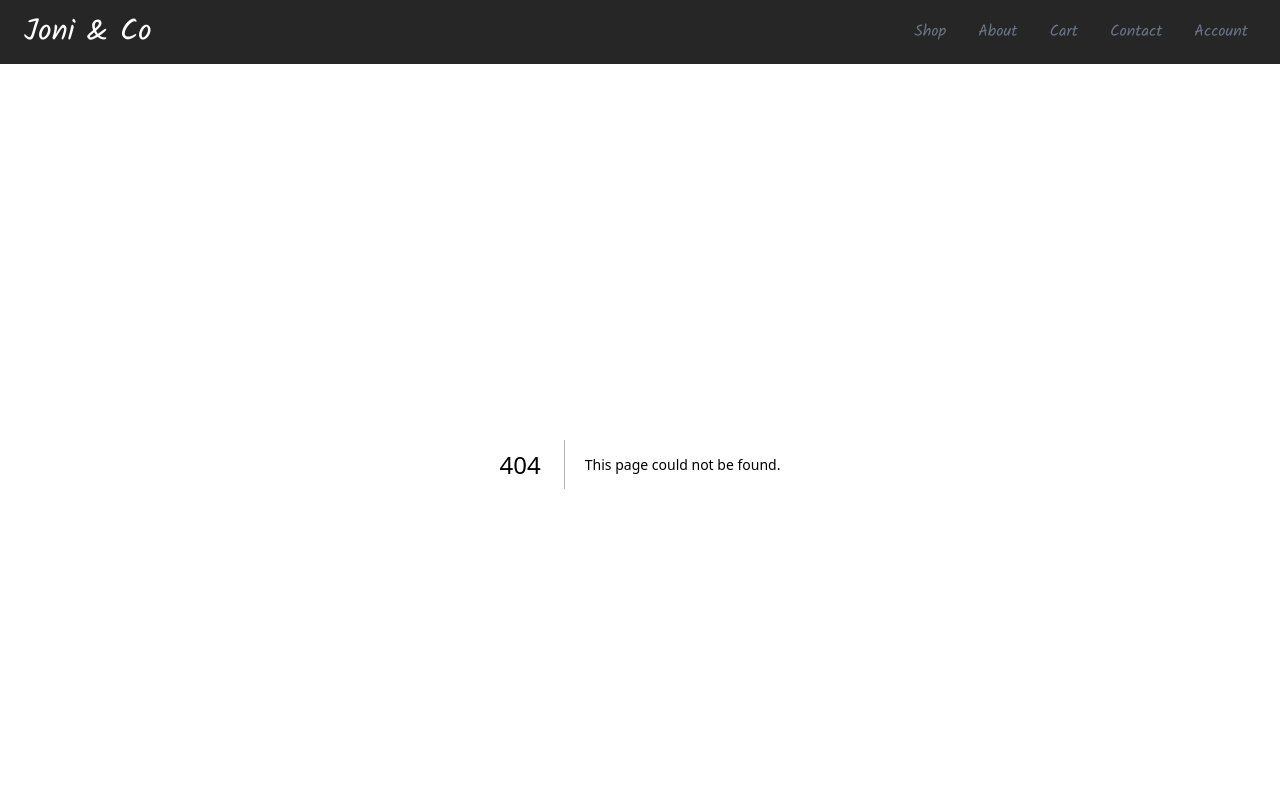
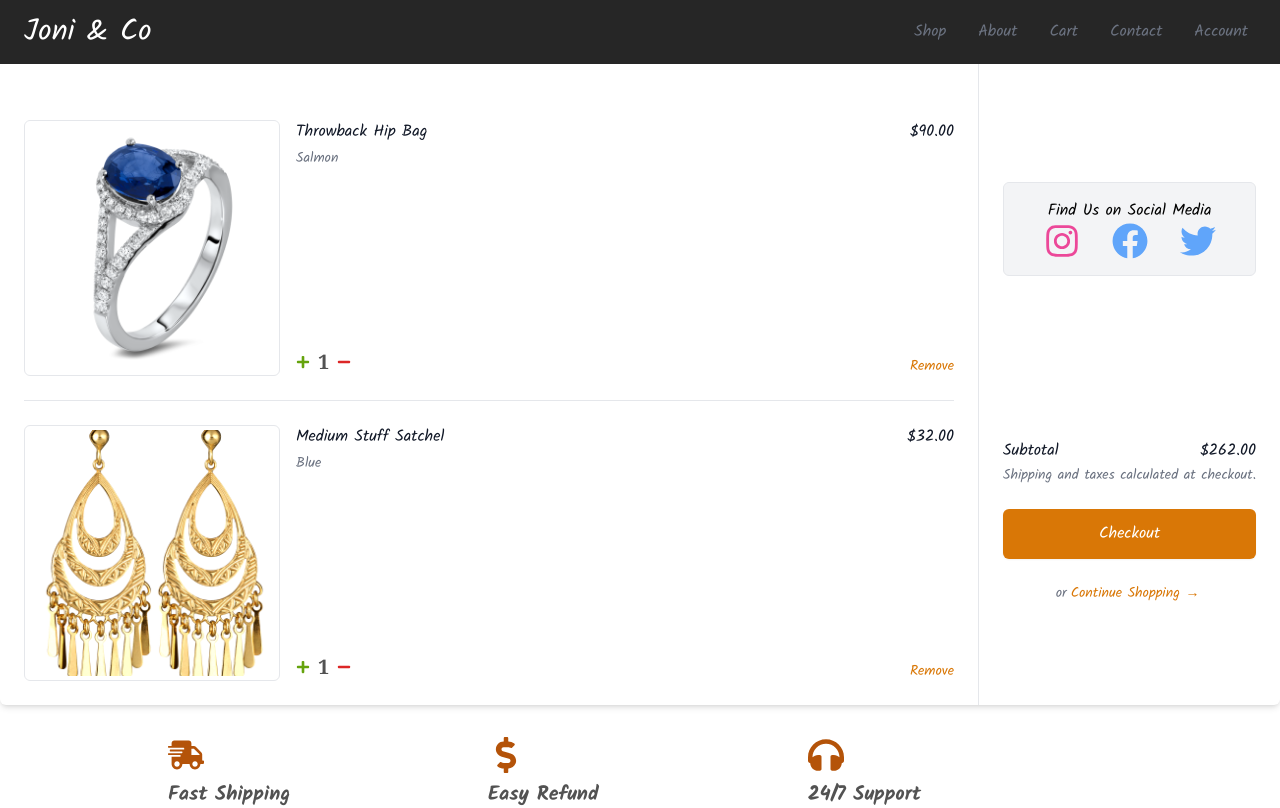
Before and after one commit to salahbm/ecommerse-jewelry, a Next.js app: page /pages/cart in a window 1280 px wide. Before the commit this address had no page. Shown: the top 808 px of the page. Built offline with nearby package versions, Linux system fonts and the light colour scheme.

Commit message:
cart page

```diff
--- a/app/pages/about/page.tsx
+++ b/app/pages/about/page.tsx
@@ -1,59 +1,104 @@
-import Head from "next/head";
-import Link from "next/link";
+import { BiAlarm, BiFile } from "react-icons/bi";
+import { FaPeopleCarry, FaPersonBooth } from "react-icons/fa";
 
-const AboutPage = () => {
+// Other imports...
+
+const AboutUs = () => {
   return (
-    <div className="bg-gray-100 min-h-screen">
-      <Head>
-        <title>About Us - Your Jewelry Store</title>
-        {/* Add any additional meta tags, styles, or scripts here */}
-      </Head>
+    <section className="py-10 min-h-screen lg:py-20 bg-stone-100 font-poppins dark:bg-gray-800">
+      <div className="max-w-6xl py-4 mx-auto lg:py-6 md:px-6">
+        <div className="flex flex-wrap">
+          {/* Left Content */}
+          <div className="w-full px-4 mb-10 lg:w-1/2 lg:mb-0">
+            <div className="lg:max-w-md">
+              <div className="px-4 pl-4 mb-6 border-l-4 border-yellow-500">
+                <span className="text-sm text-gray-600 uppercase dark:text-gray-400">
+                  Discover Our
+                </span>
+                <h1 className="mt-2 text-3xl font-black text-gray-700 md:text-5xl dark:text-gray-300">
+                  Joni & Co Shop
+                </h1>
+              </div>
+              <p className="px-4 mb-10 text-base leading-7 text-gray-500 dark:text-gray-400">
+                Explore our exquisite collection of jewelry crafted with
+                precision and passion. Find the perfect piece that suits your
+                style.
+              </p>
+              {/* Features */}
+              <div className="flex flex-wrap items-center">
+                {/* Feature 1 */}
+                <div className="w-full px-4 mb-6 sm:w-1/2 md:w-1/2 lg:mb-6">
+                  <div className="p-6 bg-white dark:bg-gray-900">
+                    <span className="text-yellow-500 dark:text-yellow-400">
+                      <BiFile />
+                    </span>
+                    <p className="mt-4 mb-2 text-3xl font-bold text-gray-700 dark:text-gray-400">
+                      Wide Selection
+                    </p>
+                    <h2 className="text-sm text-gray-700 dark:text-gray-400">
+                      Explore our diverse range of jewelry options.
+                    </h2>
+                  </div>
+                </div>
+                {/* Feature 2 */}
+                <div className="w-full px-4 mb-6 sm:w-1/2 md:w-1/2 lg:mb-6">
+                  <div className="p-6 bg-white dark:bg-gray-900">
+                    <span className="text-yellow-500 dark:text-yellow-400">
+                      <FaPeopleCarry />
+                    </span>
+                    <p className="mt-4 mb-2 text-3xl font-bold text-gray-700 dark:text-gray-400">
+                      Expert Handmade
+                    </p>
+                    <h2 className="text-sm text-gray-700 dark:text-gray-400">
+                      Our jewelry is crafted with precision by skilled artisans.
+                    </h2>
+                  </div>
+                </div>
+                {/* Feature 3 */}
+                <div className="w-full px-4 mb-6 sm:w-1/2 md:w-1/2 lg:mb-6">
+                  <div className="p-6 bg-white dark:bg-gray-900">
+                    <span className="text-yellow-500 dark:text-yellow-400">
+                      <BiAlarm />
+                    </span>
+                    <p className="mt-4 mb-2 text-3xl font-bold text-gray-700 dark:text-gray-400">
+                      Timely Delivery
+                    </p>
+                    <h2 className="text-sm text-gray-700 dark:text-gray-400">
+                      Receive your order on time, every time.
+                    </h2>
+                  </div>
+                </div>
+                {/* Feature 4 */}
+                <div className="w-full px-4 mb-6 sm:w-1/2 md:w-1/2 lg:mb-6">
+                  <div className="p-6 bg-white dark:bg-gray-900">
+                    <span className="text-yellow-500 dark:text-yellow-400">
+                      <FaPersonBooth />
+                    </span>
+                    <p className="mt-4 mb-2 text-3xl font-bold text-gray-700 dark:text-gray-400">
+                      Customer Satisfaction
+                    </p>
+                    <h2 className="text-sm text-gray-700 dark:text-gray-400">
+                      We prioritize customer satisfaction in every purchase.
+                    </h2>
+                  </div>
+                </div>
+              </div>
+            </div>
+          </div>
 
-      {/* Navbar (You can include your navigation component here) */}
-      <nav className="bg-white p-4 shadow-md">
-        <div className="container mx-auto">
-          <Link href="/">
-            <p className="text-2xl font-bold text-gray-800">Your Jewelry</p>
-          </Link>
+          {/* Right Content */}
+          <div className="w-full px-4 mb-10 lg:w-1/2 lg:mb-0">
+            <img
+              src="https://i.postimg.cc/9MW8G96J/pexels-the-coach-space-2977565.jpg"
+              alt=""
+              className="relative z-40 object-cover w-full h-full rounded"
+            />
+          </div>
         </div>
-      </nav>
-
-      {/* About Section */}
-      <section className="py-16">
-        <div className="container mx-auto flex flex-col items-center justify-center">
-          <h1 className="text-4xl font-extrabold text-gray-800 mb-8">
-            About Us
-          </h1>
-          <p className="text-lg text-gray-600 leading-relaxed max-w-2xl mb-8">
-            Welcome to Your Jewelry, where passion and craftsmanship come
-            together to create exquisite pieces that tell a unique story. Our
-            journey began with a vision to redefine elegance and celebrate
-            individuality through carefully curated collections.
-          </p>
-          <p className="text-lg text-gray-600 leading-relaxed max-w-2xl mb-8">
-            At Your Jewelry, we believe in the artistry of handcrafted jewelry.
-            Each piece is meticulously designed and created to reflect timeless
-            beauty and sophistication. Our commitment to quality craftsmanship
-            ensures that every detail is perfected, from the selection of
-            materials to the final finishing touches.
-          </p>
-          <p className="text-lg text-gray-600 leading-relaxed max-w-2xl mb-8">
-            Join us on this journey of elegance and self-expression. Explore our
-            collections and discover the perfect piece that resonates with your
-            unique style. At Your Jewelry, every piece is a masterpiece, waiting
-            to become a part of your story.
-          </p>
-        </div>
-      </section>
-
-      {/* Footer (You can include your footer component here) */}
-      <footer className="bg-gray-800 text-white p-4 mt-auto">
-        <div className="container mx-auto text-center">
-          <p>&copy; 2022 Your Jewelry. All rights reserved.</p>
-        </div>
-      </footer>
-    </div>
+      </div>
+    </section>
+    // Other About Us styles...
   );
 };
 
-export default AboutPage;
+export default AboutUs;
--- /dev/null
+++ b/app/pages/cart/page.tsx
@@ -0,0 +1,139 @@
+import AboutSection from "@/components/home/About";
+import Features from "@/components/home/Features";
+import SocialMediaSection from "@/components/home/Socials";
+import Image from "next/image";
+import { FaPlus, FaMinus } from "react-icons/fa";
+
+const products = [
+  {
+    id: 1,
+    name: "Throwback Hip Bag",
+    href: "#",
+    color: "Salmon",
+    price: "$90.00",
+    quantity: 1,
+    imageSrc: "/assets/images/ring/ring-1.png",
+    imageAlt:
+      "Salmon orange fabric pouch with match zipper, gray zipper pull, and adjustable hip belt.",
+  },
+  {
+    id: 2,
+    name: "Medium Stuff Satchel",
+    href: "#",
+    color: "Blue",
+    price: "$32.00",
+    quantity: 1,
+    imageSrc: "/assets/images/ear-ring/ear-ring-1.png",
+    imageAlt:
+      "Front of satchel with blue canvas body, black straps and handle, drawstring top, and front zipper pouch.",
+  },
+  // More products...
+];
+
+const Cart = () => {
+  return (
+    <div>
+      <div className="flex h-full flex-col md:flex-row  overflow-y-scroll bg-white shadow-md rounded-md">
+        <div className="flex-1 overflow-y-auto px-4 py-6 sm:px-6 border-r ">
+          <div className="mt-8">
+            <div className="flow-root">
+              <ul role="list" className="-my-6 divide-y divide-gray-200">
+                {products.map((product) => (
+                  <li key={product.id} className="flex py-6">
+                    <div className="h-64 w-64 flex-shrink-0 overflow-hidden rounded-md border border-gray-200">
+                      <Image
+                        width={500}
+                        height={500}
+                        src={product.imageSrc}
+                        alt={product.imageAlt}
+                        className="h-full w-full object-cover object-center p-1"
+                      />
+                    </div>
+
+                    <div className="ml-4 flex flex-1 flex-col">
+                      <div>
+                        <div className="flex justify-between text-base font-medium text-gray-900">
+                          <h3>
+                            <a href={product.href}>{product.name}</a>
+                          </h3>
+                          <p className="ml-4">{product.price}</p>
+                        </div>
+                        <p className="mt-1 text-sm text-gray-500">
+                          {product.color}
+                        </p>
+                      </div>
+                      <div className="flex flex-1 items-end justify-between text-sm">
+                        <div className="flex flex-row justify-center items-center">
+                          <button
+                            type="button"
+                            className="font-medium text-lime-600 hover:text-amber-500"
+                          >
+                            <FaPlus />
+                          </button>
+                          <p className="text-neutral-600 font-serif text-xl font-semibold mx-2">
+                            {product.quantity}
+                          </p>
+
+                          <button
+                            type="button"
+                            className="font-medium text-red-600 hover:text-amber-500"
+                          >
+                            <FaMinus />
+                          </button>
+                        </div>
+
+                        <div className="flex">
+                          <button
+                            type="button"
+                            className="font-medium text-amber-600 hover:text-amber-500"
+                          >
+                            Remove
+                          </button>
+                        </div>
+                      </div>
+                    </div>
+                  </li>
+                ))}
+              </ul>
+            </div>
+          </div>
+        </div>
+
+        <div className="  px-4 py-6 sm:px-6 flex flex-col justify-around">
+          <SocialMediaSection />
+          <div>
+            <div className="flex justify-between text-base font-medium text-gray-900 mt-2">
+              <p>Subtotal</p>
+              <p>$262.00</p>
+            </div>
+            <p className="mt-0.5 text-sm text-gray-500">
+              Shipping and taxes calculated at checkout.
+            </p>
+            <div className="mt-6">
+              <a
+                href="#"
+                className="flex items-center justify-center rounded-md border border-transparent bg-amber-600 px-6 py-3 text-base font-medium text-white shadow-sm hover:bg-amber-700"
+              >
+                Checkout
+              </a>
+            </div>
+            <div className="mt-6 flex justify-center text-center text-sm text-gray-500">
+              <p>or</p>
+              <button
+                type="button"
+                className="font-medium text-amber-600 hover:text-amber-500 mx-1"
+              >
+                Continue Shopping
+                <span aria-hidden="true"> &rarr;</span>
+              </button>
+            </div>
+          </div>
+        </div>
+      </div>
+      <Features />
+      <AboutSection />
+    </div>
+  );
+};
+
+export default Cart;
--- a/components/shared/Footer.tsx
+++ b/components/shared/Footer.tsx
@@ -21,7 +21,10 @@ const Footer = () => {
           </Link>
           <ul className="flex flex-wrap items-center md:mb-6  mb-1 text-sm font-medium text-gray-500 sm:mb-0 dark:text-gray-400">
             <li>
-              <Link href="#" className="hover:underline me-4 md:me-6">
+              <Link
+                href="/pages/about"
+                className="hover:underline me-4 md:me-6"
+              >
                 About
               </Link>
             </li>
@@ -32,7 +35,7 @@ const Footer = () => {
             </li>
 
             <li>
-              <Link href="#" className="hover:underline">
+              <Link href="/pages/contact" className="hover:underline">
                 Contact
               </Link>
             </li>
--- a/package.json
+++ b/package.json
@@ -9,6 +9,7 @@
     "lint": "next lint"
   },
   "dependencies": {
+    "@headlessui/react": "^1.7.17",
     "@radix-ui/react-slot": "^1.0.2",
     "class-variance-authority": "^0.7.0",
     "clsx": "^2.1.0",
```
Also changed, not shown: 1 other file (tests, documents, lock files or other folders).
